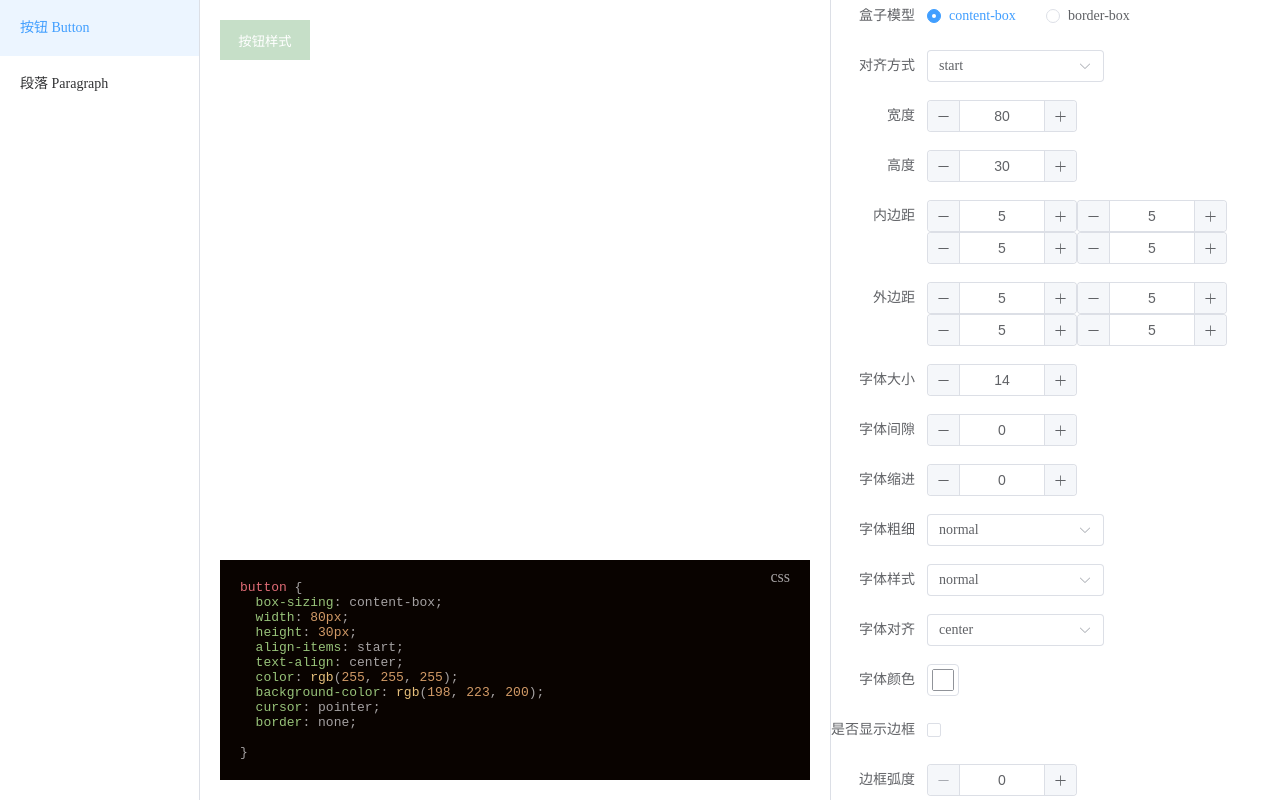
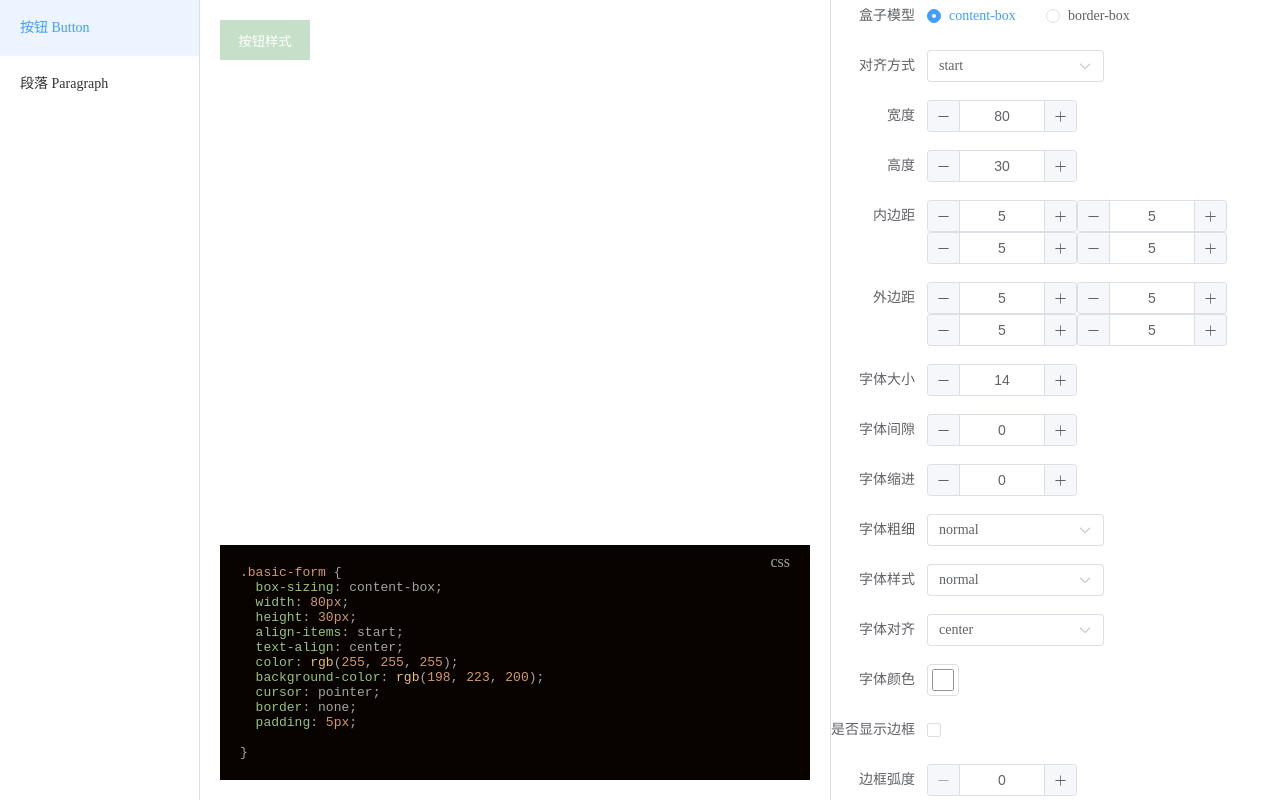
Before and after one commit to kaijia323/form-basic-styles, a Vue app: page /button in a window 1280 px wide. Built offline with nearby package versions, Linux system fonts and the light colour scheme.

Commit message:
codeDisplay

```diff
--- a/src/components/CodeDisplay/codeDisplay.vue
+++ b/src/components/CodeDisplay/codeDisplay.vue
@@ -21,25 +21,30 @@ import css from "highlight.js/lib/languages/css";
 import "highlight.js/styles/atom-one-dark.css";
 
 hljs.registerLanguage("css", css);
-const props = defineProps<{
-  style: string;
-  element: string;
-}>();
+
+const styles = ref("");
 
 const isOver = ref(false);
 const codeContainerRef = ref<HTMLDivElement>();
 const preRef = ref<HTMLSpanElement>();
 
 const getHighlightCode = computed(() => {
-  console.log(props, "props");
-  let codeBlock = `${props.element} { \n  `;
-  if (props.style) {
-    const _style = props.style.replace(/;/g, ";\n ");
+  let codeBlock = `.basic-form { \n  `;
+  if (styles.value) {
+    const _style = styles.value.replace(/;/g, ";\n ");
     codeBlock += _style + "\n";
   }
   codeBlock += "}";
+
   return hljs.highlightAuto(codeBlock).value;
 });
+
+const getStyleContent = () => {
+  nextTick(() => {
+    const ele = document.querySelector(".basic-form") as HTMLElement;
+    styles.value = ele.style.cssText;
+  });
+};
 
 const onCopyCode = () => {
   // navigator.clipboard.writeText(getHighlightCode.value);
@@ -64,6 +69,7 @@ const onCopyCode = () => {
 };
 
 onMounted(() => {
+  getStyleContent();
   if (codeContainerRef.value) {
     codeContainerRef.value.addEventListener("mouseenter", () => {
       isOver.value = true;
--- a/src/components/Layout/Layout.vue
+++ b/src/components/Layout/Layout.vue
@@ -11,34 +11,35 @@
           class="ele-style-container"
         ></component>
       </router-view>
-      <CodeDisplay
-        :style="getComponentInfo.style"
-        :element="getComponentInfo.element"
-      ></CodeDisplay>
+      <CodeDisplay :key="codeKey"></CodeDisplay>
     </el-main>
     <el-aside class="config-aside">
       <el-scrollbar>
-        <CzForm v-model="getComponentInfo.attrs"></CzForm>
+        <CzForm v-model="attrs"></CzForm>
       </el-scrollbar>
     </el-aside>
   </div>
 </template>
 
 <script lang="ts" setup>
-// import CzForm from "@/components/czForm/index.vue";
-// import ASideMenus from "@/components/ASideMenus/ASideMenus.vue";
+import CzForm from "@/components/czForm/czForm.vue";
+import ASideMenus from "@/components/ASideMenus/ASideMenus.vue";
 import type { TElementAttrs } from "@/components/czForm/data";
 
 const componentRef = ref<{
   attrs?: TElementAttrs;
-  element: string;
-  style: string;
 } | null>(null);
 
-const getComponentInfo = computed(() => {
-  const { attrs, element = "", style = "" } = componentRef.value || {};
-  return { attrs, element, style };
-});
+const attrs = computed(() => componentRef.value?.attrs || {});
+const codeKey = ref(0);
+
+watch(
+  attrs,
+  () => {
+    codeKey.value = Date.now();
+  },
+  { deep: true }
+);
 </script>
 
 <style lang="scss" scoped>
--- a/src/components/czForm/czForm.vue
+++ b/src/components/czForm/czForm.vue
@@ -233,7 +233,6 @@
           :key="index"
           :label="opt"
           :value="opt"
-          @click="console.log(opt)"
         ></el-option>
       </el-select>
     </el-form-item>
@@ -340,19 +339,19 @@ const attrsObjKeys = ref<string[]>([]);
 
 watch(
   () => attrsObj.value,
-  (val) => {
+  val => {
     if (val) {
       attrsObjKeys.value = Object.keys(val);
       if (attrsObjKeys.value.includes("padding")) {
         ["paddingTop", "paddingRight", "paddingBottom", "paddingLeft"].forEach(
-          (key) => {
+          key => {
             attrsObj.value[key] = attrsObj.value.padding;
           }
         );
       }
       if (attrsObjKeys.value.includes("margin")) {
         ["marginTop", "marginRight", "marginBottom", "marginLeft"].forEach(
-          (key) => {
+          key => {
             attrsObj.value[key] = attrsObj.value.margin;
           }
         );
--- a/src/utils/index.ts
+++ b/src/utils/index.ts
@@ -15,9 +15,8 @@ export const extractUnlessAttr = (attrObj: TElementAttrs) => {
   let newAttrObj = cloneDeep(attrObj);
 
   // Layout
-  ["width", "height", "lineHeight"].forEach((key) => {
+  ["width", "height", "lineHeight"].forEach(key => {
     if (newAttrObj.hasOwnProperty(key)) {
-      console.log(newAttrObj[key]);
       newAttrObj[key] = turnUnit(newAttrObj[key]);
     }
   });
@@ -87,7 +86,7 @@ export const extractUnlessAttr = (attrObj: TElementAttrs) => {
   }
 
   // Text
-  ["fontWeight", "fontStyle"].forEach((key) => {
+  ["fontWeight", "fontStyle"].forEach(key => {
     if (newAttrObj.hasOwnProperty(key)) {
       ["normal", "none"].includes(newAttrObj[key]) && delete newAttrObj[key];
     }
--- a/src/views/button/index.vue
+++ b/src/views/button/index.vue
@@ -2,21 +2,15 @@
 import { useButtonAttrs } from "@/views/button/useButtonAttrs";
 
 const { attrs, styles } = useButtonAttrs();
-const buttonRef = ref<HTMLButtonElement>();
-const style = computed(() => {
-  return buttonRef.value?.style.cssText;
-});
 
 defineExpose({
   attrs,
-  style,
-  element: "button",
 });
 </script>
 
 <template>
   <div class="button-style-container">
-    <button :style="styles" ref="buttonRef">按钮样式</button>
+    <button :style="styles" class="basic-form">按钮样式</button>
   </div>
 </template>
 
```
